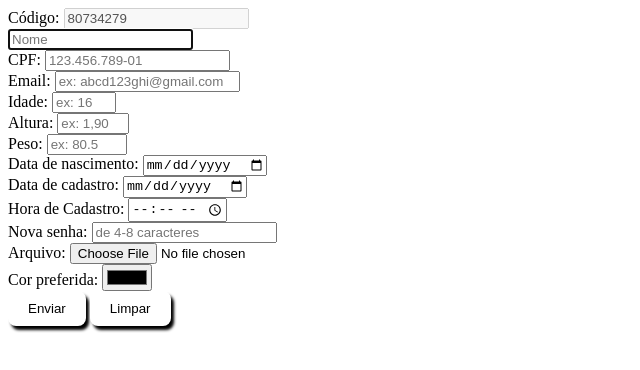
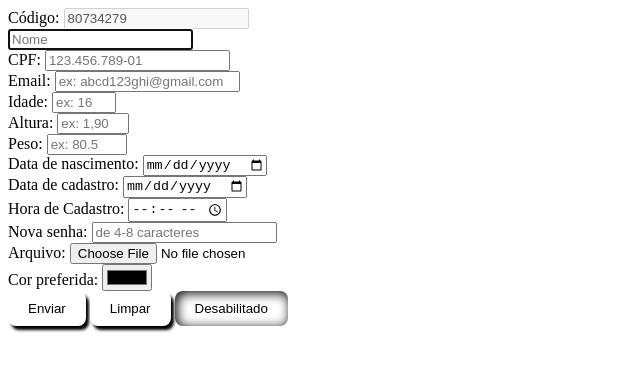
Before and after one commit to miguelsouz/formul-rio-html, a plain HTML site: page index.html in a window 1280 px wide. Shown: the whole page, without its empty margins (0-640 px from the left). Drawn offline with Linux system fonts and the light colour scheme.

Commit message:
feat: contrução e estilização de formulário

```diff
--- a/index.html
+++ b/index.html
@@ -80,6 +80,7 @@
 
         <button type="submit">Enviar</button>
         <button type="reset">Limpar</button>
+        <button type="disable">Desabilitado</button>
 
     </form>
 </body>
--- a/style.css
+++ b/style.css
@@ -45,3 +45,13 @@ button[type="reset"]:active {
     transform: translateY(13px);
     box-shadow: 1px 1px 1px #000;
 }
+
+button[type="disable"] {
+    background-color: #ffff;
+    border: none;
+    border-radius: 8px;
+    padding: 10px 20px;
+    color:black;
+    box-shadow: inset 2px 2px 12px;
+
+}
```
